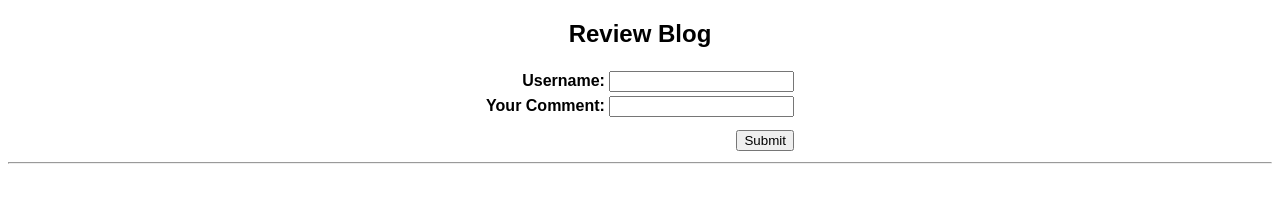
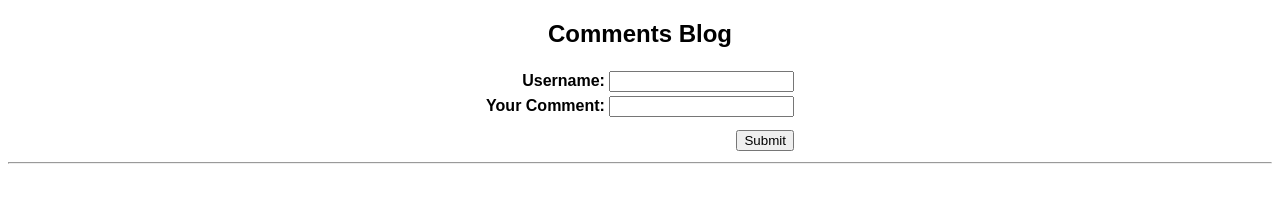
Before and after one commit to donthulasravan526/Flipkart, a plain HTML site: page Comments.html in a window 1280 px wide. Drawn offline with nearby package versions, Linux system fonts and the light colour scheme.

Commit message:
added again at 7:20PM

```diff
--- a/Comments.html
+++ b/Comments.html
@@ -15,7 +15,7 @@
     <title>ReviewCommenting</title>
 </head>
 <body>
-    <h2 align="center">Review Blog</h2>
+    <h2 align="center">Comments Blog</h2>
     <form autocomplete="off">
         <table align="center">
             <tr><td align="right"><label><b>Username:</b></label></td><td><input type="text" id="user" /> </td></tr>
```
